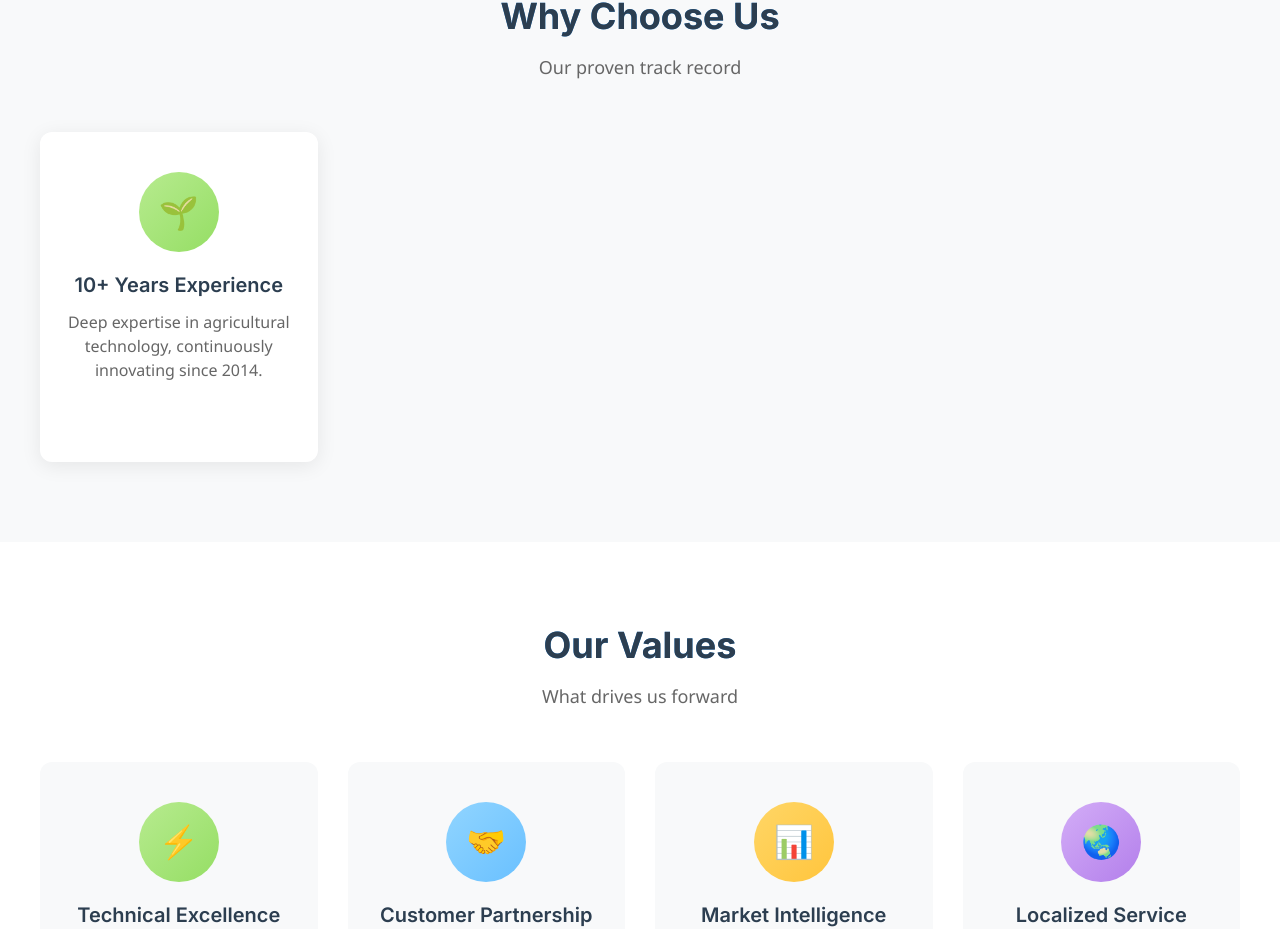
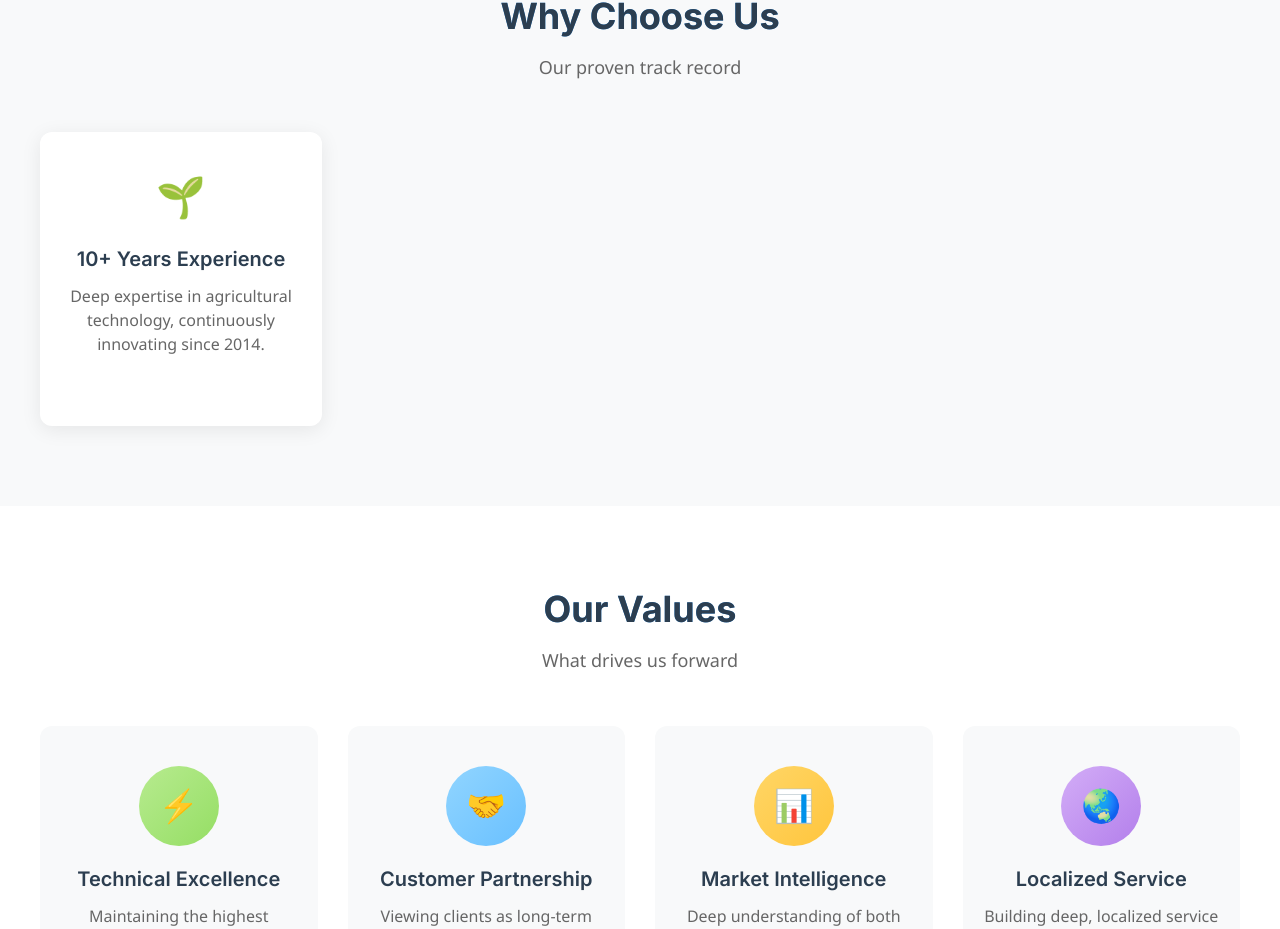
Before and after one commit to Randyren2024/vesper_vue, a Vue app: page / in a window 1280 px wide. Shown: the part 2656-3585 px from the top of the page. Built offline with nearby package versions, Linux system fonts and the light colour scheme.

Commit message:
Align Why Choose Us section with About page

```diff
--- a/src/views/HomeView.vue
+++ b/src/views/HomeView.vue
@@ -204,7 +204,7 @@
           :initial="{ opacity: 0, y: 30 }"
           :enter="{ opacity: 1, y: 0, transition: { delay: index * 100 + 900 } }"
         >
-          <div class="stat-icon" :class="`stat-${index + 1}`">{{ stat.icon }}</div>
+          <div class="stat-icon">{{ stat.icon }}</div>
           <h3 class="stat-title">{{ stat.title }}</h3>
           <p class="stat-description">{{ stat.description }}</p>
         </div>
@@ -1073,8 +1073,8 @@ onUnmounted(() => {
 
 .stats-grid {
   display: grid;
-  grid-template-columns: repeat(auto-fit, minmax(250px, 1fr));
-  gap: 30px;
+  grid-template-columns: repeat(4, 1fr);
+  gap: 24px;
   max-width: 1200px;
   margin: 0 auto;
 }
@@ -1082,32 +1082,21 @@ onUnmounted(() => {
 .stat-card {
   background: white;
   border-radius: 12px;
-  padding: 40px 20px;
+  padding: 30px 20px;
   text-align: center;
   box-shadow: 0 4px 20px rgba(0, 0, 0, 0.08);
-  transition: transform 0.3s ease;
+  transition: transform 0.3s ease, box-shadow 0.3s ease;
 }
 
 .stat-card:hover {
-  transform: translateY(-10px);
-  box-shadow: 0 15px 30px rgba(0, 0, 0, 0.1);
+  transform: translateY(-5px);
+  box-shadow: 0 8px 30px rgba(0, 0, 0, 0.12);
 }
 
 .stat-icon {
-  width: 80px;
-  height: 80px;
-  margin: 0 auto 20px;
-  border-radius: 50%;
-  display: flex;
-  align-items: center;
-  justify-content: center;
-  font-size: 32px;
+  font-size: 40px;
+  margin-bottom: 16px;
 }
-
-.stat-1 { background: linear-gradient(135deg, #b7eb8f, #95de64); }
-.stat-2 { background: linear-gradient(135deg, #91d5ff, #69c0ff); }
-.stat-3 { background: linear-gradient(135deg, #ffd666, #ffc53d); }
-.stat-4 { background: linear-gradient(135deg, #d3adf7, #b37feb); }
 
 .stat-title {
   font-size: 20px;
```
